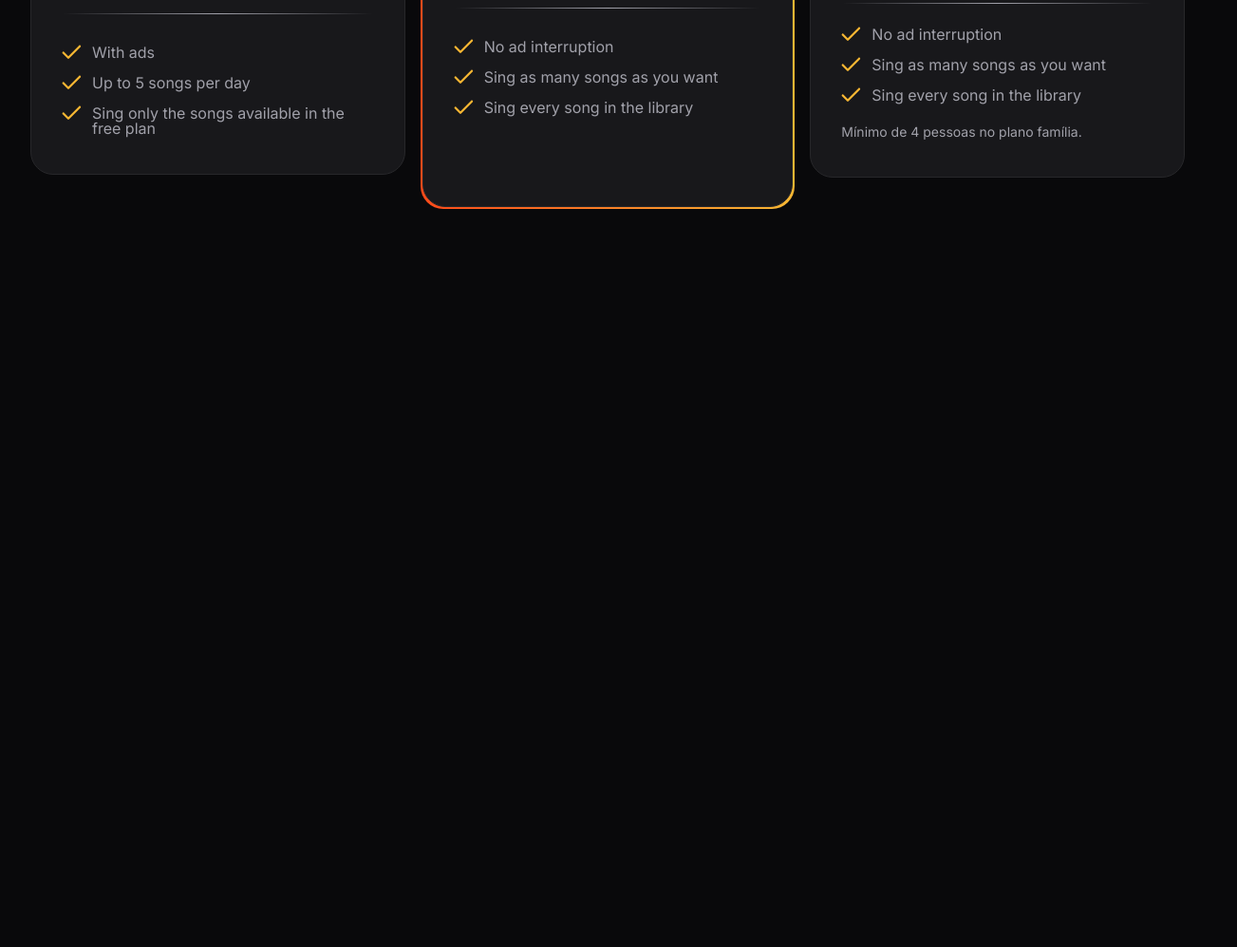
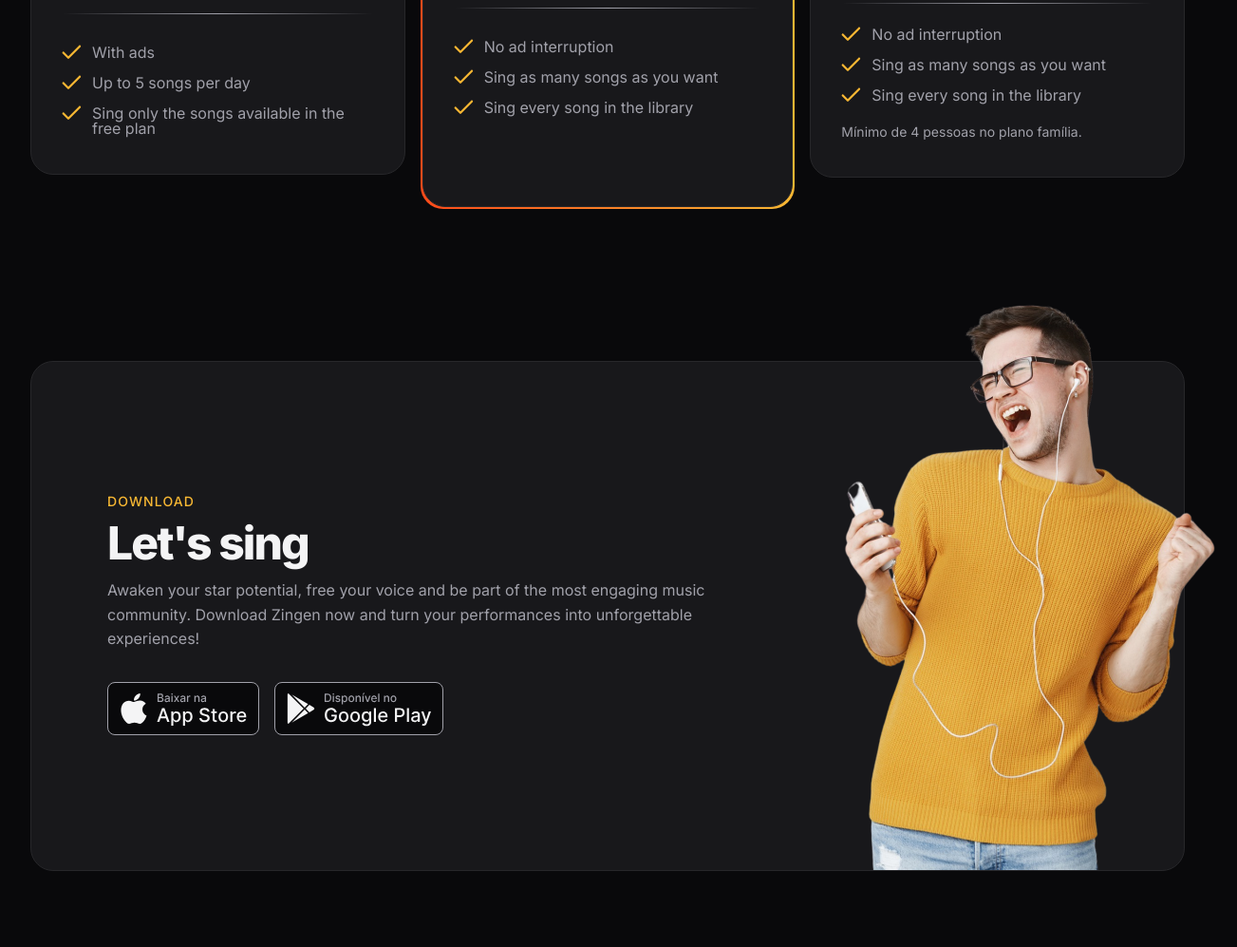
Before and after one commit to Quin-shi-huan/zingen-landing-page, a plain HTML site: page index.html in a window 1280 px wide. Shown: the part 3207-4204 px from the top of the page at 95% size, 1303 px wide, since content can reach past the window. Before the commit the page ends 3507 px from the top, so only its background shows below. Drawn offline with Linux system fonts and the light colour scheme.

Commit message:
section download

```diff
--- a/index.html
+++ b/index.html
@@ -167,6 +167,32 @@
       </div>
     </div>
   </section>
+
+  <section id="download">
+    <div class="container py-xl">
+      <div class="card px-lg even-columns items-center">
+        <div>
+          <header>
+            <strong>Download</strong>
+            <h2>Let's sing</h2>
+          </header>
+          <p>Awaken your star potential, free your voice and be part of the most engaging music community. Download Zingen now and turn your performances into unforgettable experiences!</p>
+
+          <div class="buttons flex gap-1">
+            <a href="#">
+              <img src="assets/button-app-store.svg" alt="download from apple store">
+            </a>
+
+            <a href="#">
+              <img src="assets/button-play-store.svg" alt="download from play store">
+            </a>
+          </div>
+        </div>
+
+        <img src="assets/rapaz-ouvindo-musica-com-fones-de-ouvido-e-cantando-no-aplicativo-de-karaoke-removebg 1.png" alt="">
+      </div>
+    </div>
+  </section>
 </body>
 
 </html>
--- /dev/null
+++ b/styles/download.css
@@ -0,0 +1,32 @@
+#download {
+    .card {
+        padding: 3rem 1.5rem 15rem;
+        position: relative;
+
+        & > img {
+            width: 14.5rem;
+            position: absolute;
+            bottom: 0;
+            right: -3.5rem;
+        }
+    }
+
+    .buttons {
+        flex-wrap: wrap;
+        margin-block-start: 2rem;
+    }
+
+    @media (width >= 80em) {
+        .card {
+            padding: 8.75rem 5rem;
+
+            & > div:nth-child(1) {
+                max-width: 40rem;
+            }
+
+            & > img {
+                width: 29.125rem;
+            }
+        }
+    }
+}
--- a/styles/global.css
+++ b/styles/global.css
@@ -49,6 +49,7 @@ html {
     font-size: var(--fs-base);
     line-height: 1.6;
     color: var(--text-color-primary);
+    overflow-x: hidden;
 }
 
 body {
--- a/styles/index.css
+++ b/styles/index.css
@@ -9,3 +9,4 @@
 @import url(cards.css);
 @import url(features.css) (width>= 80rem);
 @import url(pricing.css);
+@import url(download.css);
```
Also changed, not shown: assets/button-app-store.svg (added), assets/button-play-store.svg (added).
